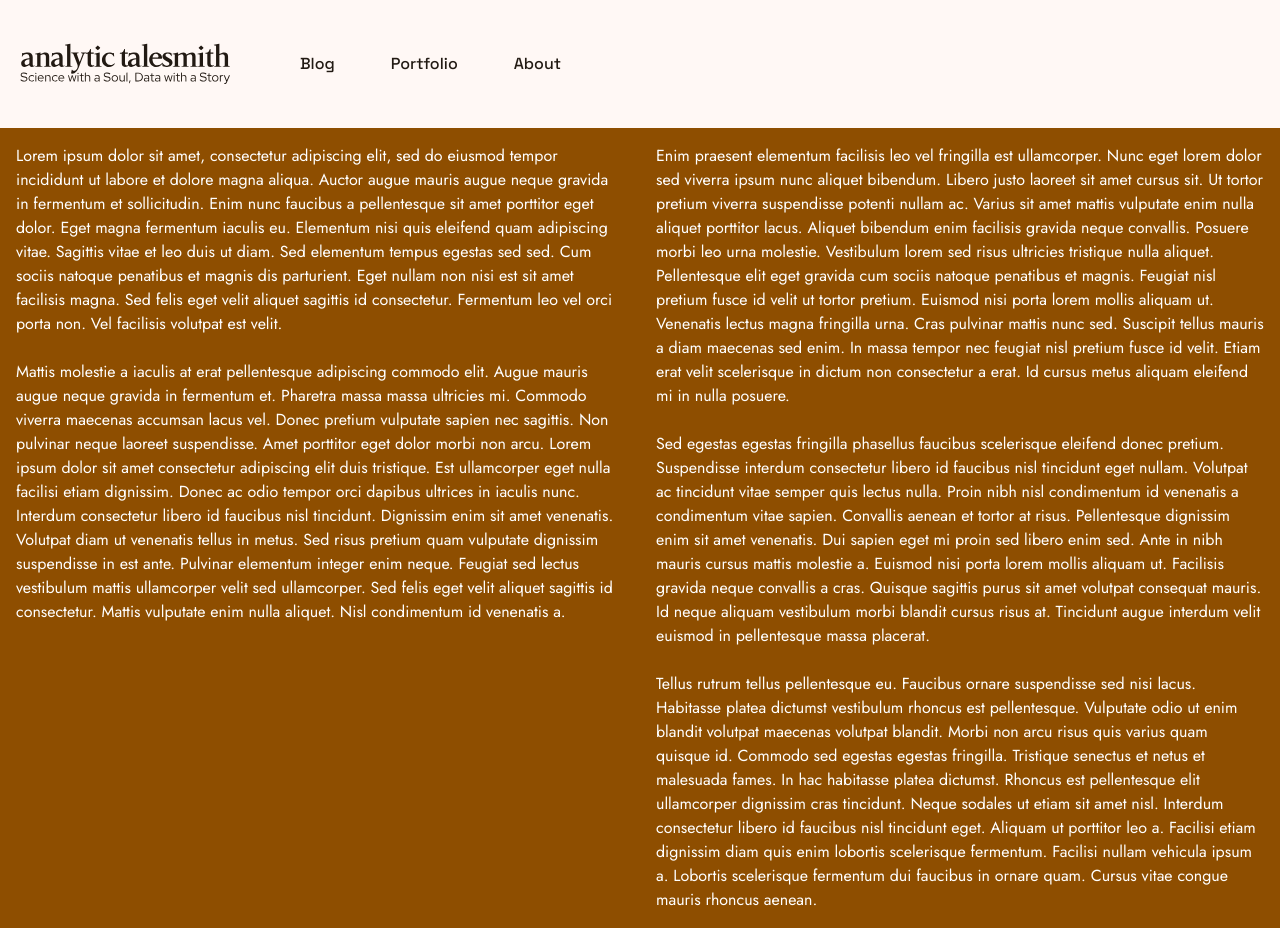
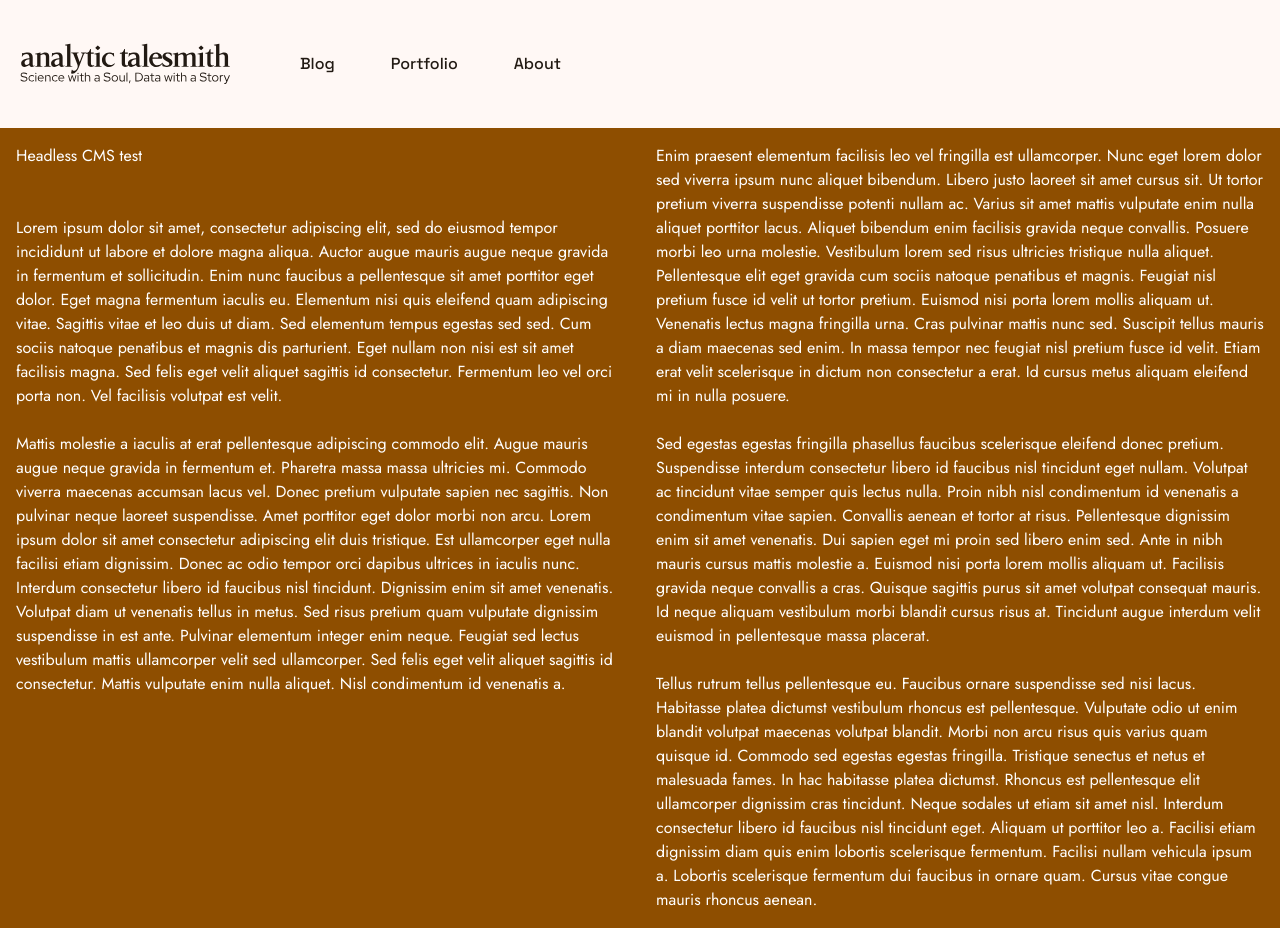
Before and after one commit to analyticTalesmith/analyticTalesmith.github.io, a Next.js app: page / in a window 1280 px wide. Built offline with nearby package versions, Linux system fonts and the light colour scheme.

Commit message:
headless cms build

```diff
--- a/src/app/page.tsx
+++ b/src/app/page.tsx
@@ -1,11 +1,13 @@
 
 import FlexColumn from '@/app/components/2Column';
+import Link from "next/link";
 
 export default function Home() {
     return (
         <main>
             <FlexColumn>
                 <div>
+                <p><Link href="/graphTest">Headless CMS test</Link></p><br/><br/>
                     <p>Lorem ipsum dolor sit amet, consectetur adipiscing elit, sed do eiusmod tempor incididunt ut labore et dolore magna aliqua. Auctor augue mauris augue neque gravida in fermentum et sollicitudin. Enim nunc faucibus a pellentesque sit amet porttitor eget dolor. Eget magna fermentum iaculis eu. Elementum nisi quis eleifend quam adipiscing vitae. Sagittis vitae et leo duis ut diam. Sed elementum tempus egestas sed sed. Cum sociis natoque penatibus et magnis dis parturient. Eget nullam non nisi est sit amet facilisis magna. Sed felis eget velit aliquet sagittis id consectetur. Fermentum leo vel orci porta non. Vel facilisis volutpat est velit.</p>
                     <br/>
                     <p>Mattis molestie a iaculis at erat pellentesque adipiscing commodo elit. Augue mauris augue neque gravida in fermentum et. Pharetra massa massa ultricies mi. Commodo viverra maecenas accumsan lacus vel. Donec pretium vulputate sapien nec sagittis. Non pulvinar neque laoreet suspendisse. Amet porttitor eget dolor morbi non arcu. Lorem ipsum dolor sit amet consectetur adipiscing elit duis tristique. Est ullamcorper eget nulla facilisi etiam dignissim. Donec ac odio tempor orci dapibus ultrices in iaculis nunc. Interdum consectetur libero id faucibus nisl tincidunt. Dignissim enim sit amet venenatis. Volutpat diam ut venenatis tellus in metus. Sed risus pretium quam vulputate dignissim suspendisse in est ante. Pulvinar elementum integer enim neque. Feugiat sed lectus vestibulum mattis ullamcorper velit sed ullamcorper. Sed felis eget velit aliquet sagittis id consectetur. Mattis vulputate enim nulla aliquet. Nisl condimentum id venenatis a.</p>
```
Also changed, not shown: 15 other files (tests, documents, lock files or other folders).
